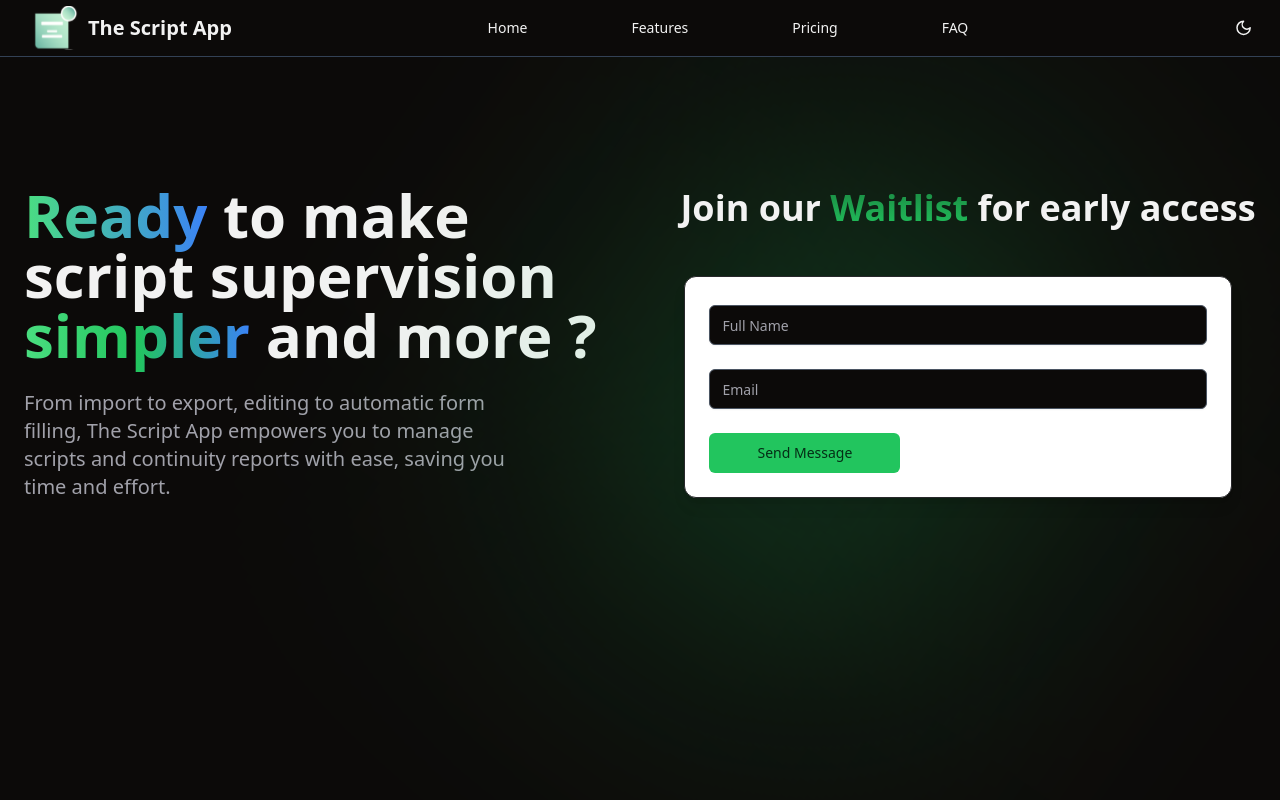
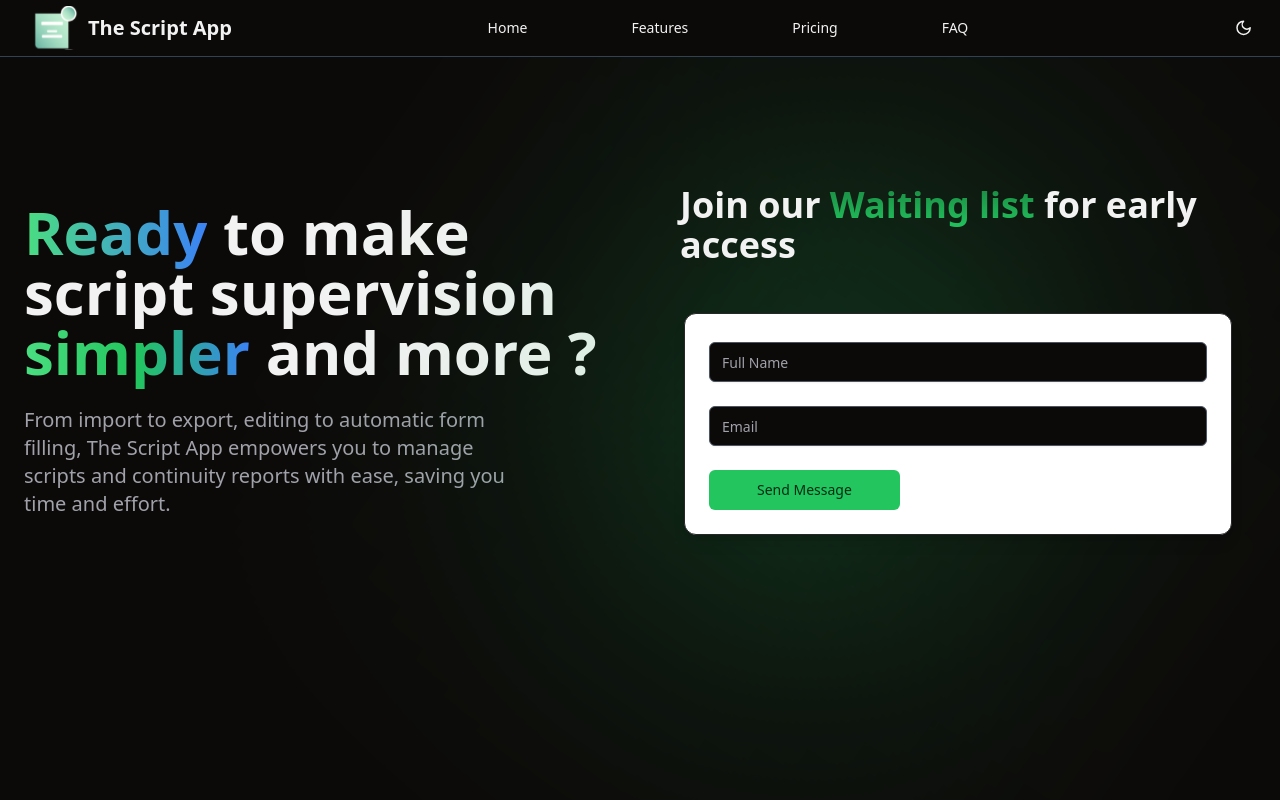
Before and after one commit to KamoEllen/coming-soon-the-script-app, a React (Vite) app: page / in a window 1280 px wide. Shown: the top 800 px of the page. Built offline with nearby package versions, Linux system fonts and the light colour scheme.

Commit message:
Update Hero.tsx

```diff
--- a/src/components/Hero.tsx
+++ b/src/components/Hero.tsx
@@ -35,7 +35,7 @@ export const Hero = () => {
           Join our
           <span className="bg-gradient-to-b from-primary/60 to-primary text-transparent bg-clip-text">
             {" "}
-            Waitlist{" "}
+            Waiting list{" "}
           </span>
           for early access
         </h2>
```
